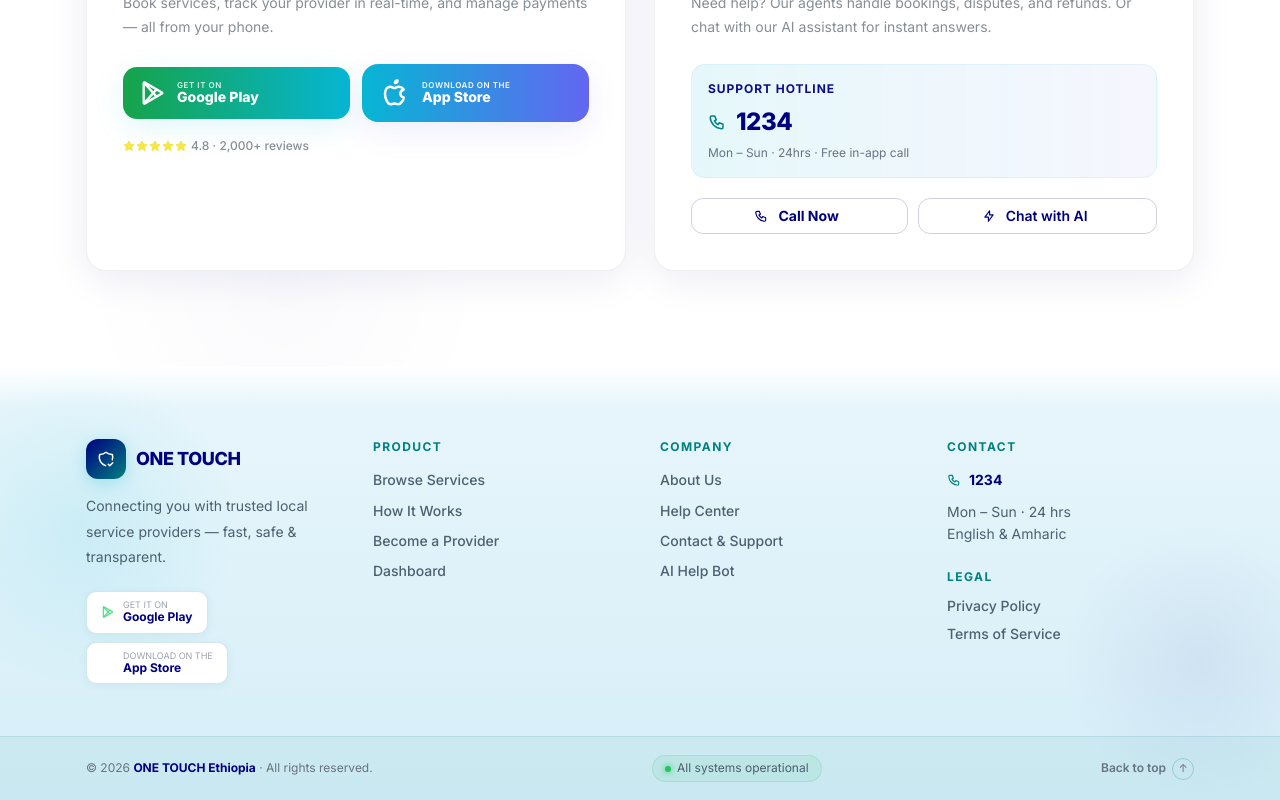
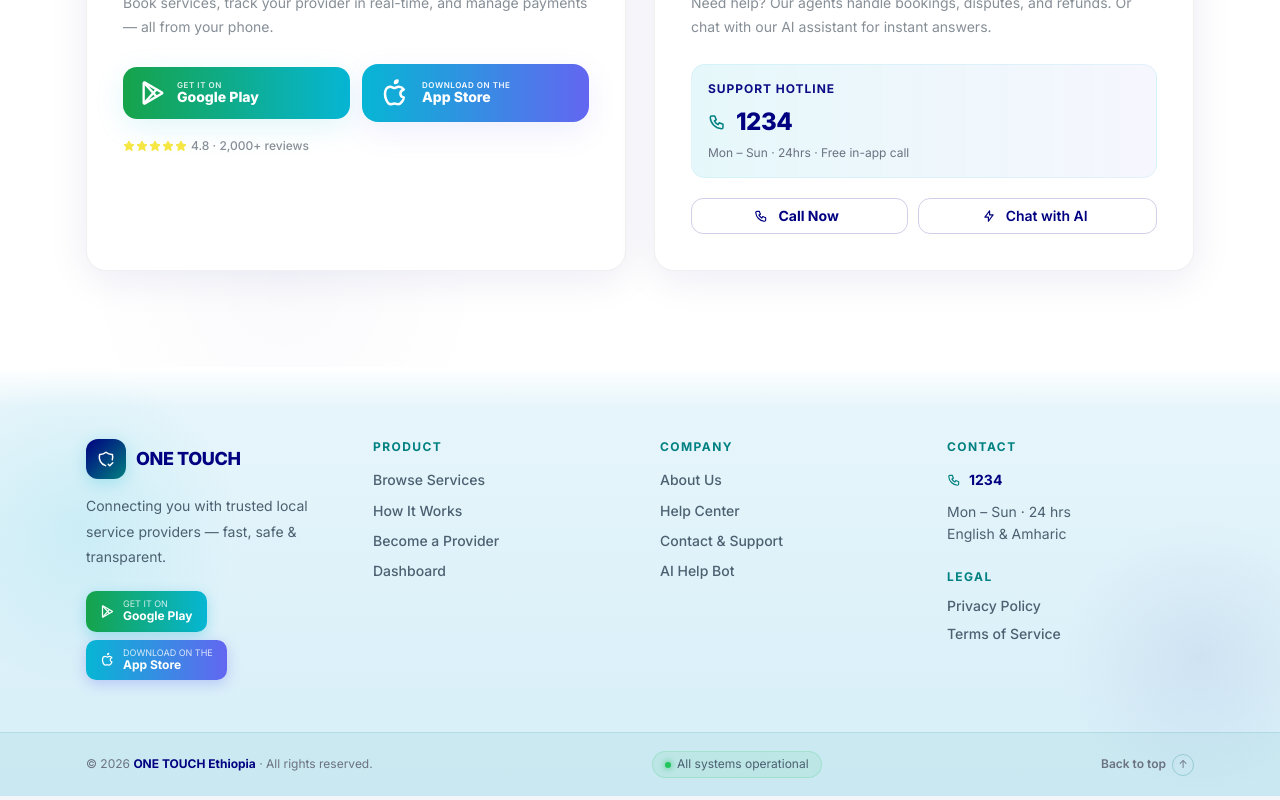
Before and after one commit to hedishafi/ONE-TOUCH, a React (Vite) app: page / in a window 1280 px wide. Shown: the part 3655-4455 px from the top of the page. Built offline with nearby package versions, Linux system fonts and the light colour scheme.

Commit message:
feat(landing): enhance app store badge styles with gradients and improved hover effects

```diff
--- a/src/pages/Landing.tsx
+++ b/src/pages/Landing.tsx
@@ -769,22 +769,28 @@
                 </Text>
                 {/* App store mini badges */}
                 <Stack gap={8}>
-                  {[
-                    { icon: <IconBrandGooglePlay size={14} color="#4ade80" />, sub:'GET IT ON', label:'Google Play' },
-                    { icon: <IconBrandApple size={14} color="white" />, sub:'DOWNLOAD ON THE', label:'App Store' },
-                  ].map(b => (
-                    <Box key={b.label}
-                      style={{ display:'flex', alignItems:'center', gap:8, background:'white', border:`1.5px solid rgba(0,128,128,0.18)`, borderRadius:10, padding:'8px 14px', cursor:'pointer', transition:'all 0.2s', width:'fit-content', boxShadow:'0 2px 8px rgba(0,128,128,0.07)' }}
-                      onMouseEnter={e => { const el = e.currentTarget as HTMLElement; el.style.background='rgba(6,182,212,0.08)'; el.style.borderColor=COLORS.tealBlue; el.style.transform='translateY(-2px)'; el.style.boxShadow=`0 6px 16px rgba(6,182,212,0.14)`; }}
-                      onMouseLeave={e => { const el = e.currentTarget as HTMLElement; el.style.background='white'; el.style.borderColor='rgba(0,128,128,0.18)'; el.style.transform=''; el.style.boxShadow='0 2px 8px rgba(0,128,128,0.07)'; }}
-                    >
-                      {b.icon}
-                      <Box>
-                        <Text size="9px" c="#9CA3AF" lh={1}>{b.sub}</Text>
-                        <Text size="xs" c={COLORS.navyBlue} fw={700} lh={1.3}>{b.label}</Text>
-                      </Box>
+                  <Box
+                    style={{ display:'flex', alignItems:'center', gap:8, background:'linear-gradient(90deg, #16a34a 0%, #06b6d4 100%)', borderRadius:10, padding:'8px 14px', cursor:'pointer', transition:'all 0.2s', width:'fit-content', boxShadow:'0 4px 14px rgba(6,182,212,0.30)' }}
+                    onMouseEnter={e => { const el = e.currentTarget as HTMLElement; el.style.transform='translateY(-2px)'; el.style.boxShadow='0 8px 22px rgba(6,182,212,0.50)'; }}
+                    onMouseLeave={e => { const el = e.currentTarget as HTMLElement; el.style.transform=''; el.style.boxShadow='0 4px 14px rgba(6,182,212,0.30)'; }}
+                  >
+                    <IconBrandGooglePlay size={15} color="white" />
+                    <Box>
+                      <Text size="9px" c="rgba(255,255,255,0.80)" lh={1}>GET IT ON</Text>
+                      <Text size="xs" c="white" fw={700} lh={1.3}>Google Play</Text>
                     </Box>
-                  ))}
+                  </Box>
+                  <Box
+                    style={{ display:'flex', alignItems:'center', gap:8, background:'linear-gradient(90deg, #06b6d4 0%, #6366f1 100%)', borderRadius:10, padding:'8px 14px', cursor:'pointer', transition:'all 0.2s', width:'fit-content', boxShadow:'0 4px 14px rgba(99,102,241,0.30)' }}
+                    onMouseEnter={e => { const el = e.currentTarget as HTMLElement; el.style.transform='translateY(-2px)'; el.style.boxShadow='0 8px 22px rgba(99,102,241,0.50)'; }}
+                    onMouseLeave={e => { const el = e.currentTarget as HTMLElement; el.style.transform=''; el.style.boxShadow='0 4px 14px rgba(99,102,241,0.30)'; }}
+                  >
+                    <IconBrandApple size={15} color="white" />
+                    <Box>
+                      <Text size="9px" c="rgba(255,255,255,0.80)" lh={1}>DOWNLOAD ON THE</Text>
+                      <Text size="xs" c="white" fw={700} lh={1.3}>App Store</Text>
+                    </Box>
+                  </Box>
                 </Stack>
               </Box>
 
```
